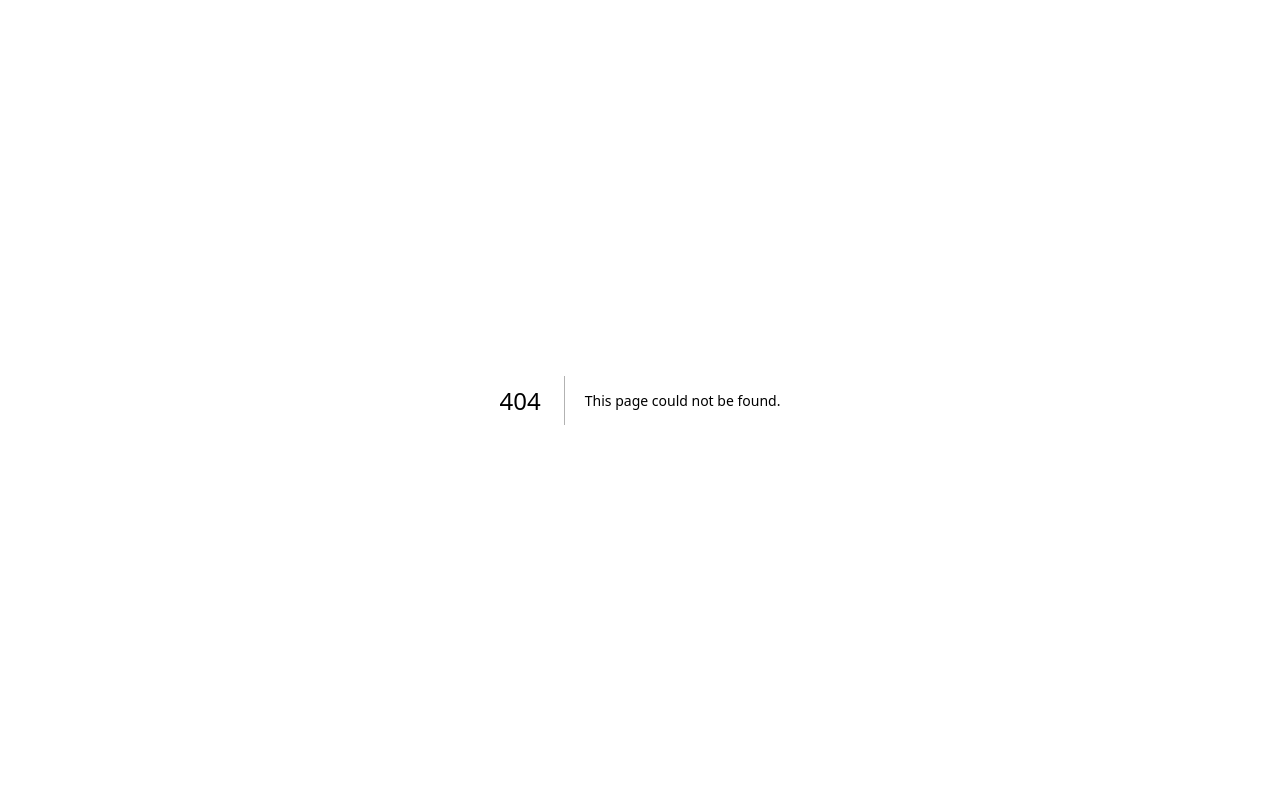
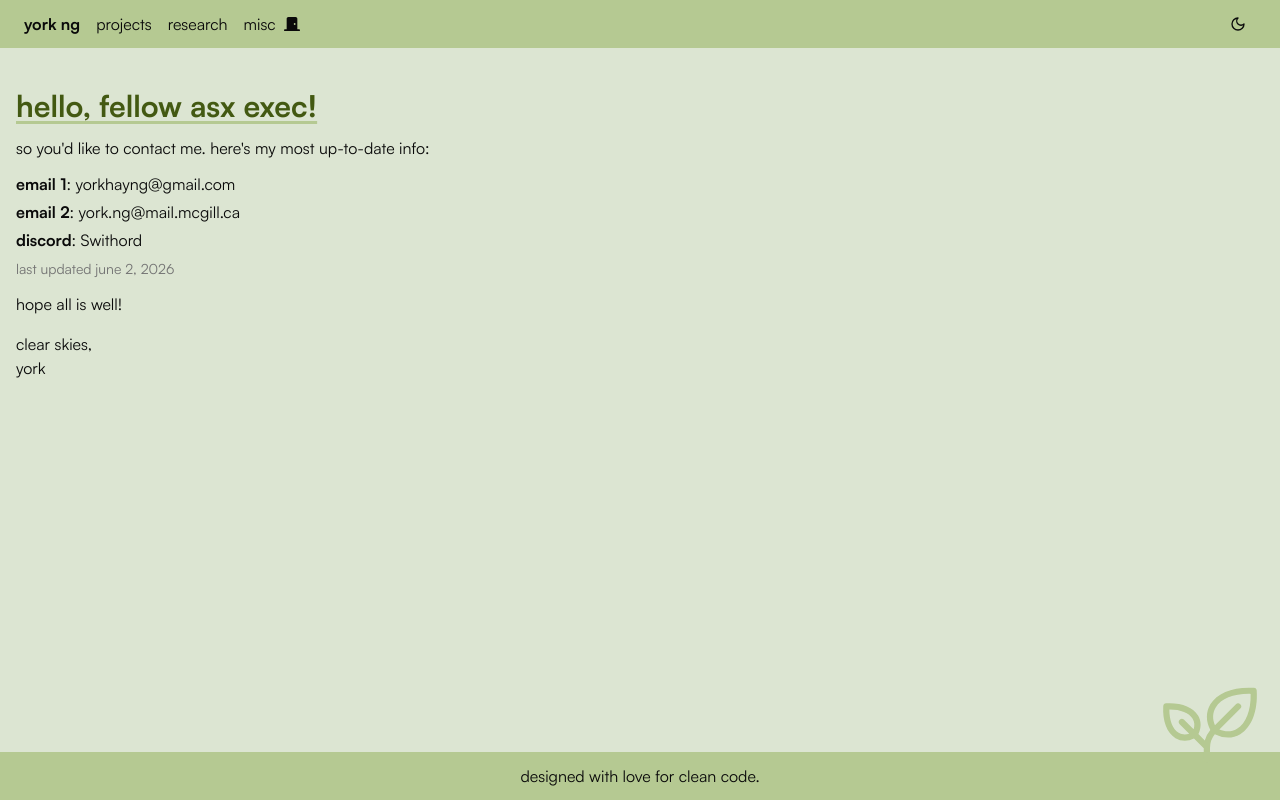
Before and after one commit to Swithord/personal-website, a Next.js app: page /asx in a window 1280 px wide. Before the commit this address had no page. Built offline with nearby package versions, Linux system fonts and the light colour scheme.

Commit message:
add asx contact page

```diff
--- /dev/null
+++ b/pages/asx.tsx
@@ -0,0 +1,50 @@
+import Footer from "@/components/footer";
+import Navbar from "@/components/navbar";
+import { GiCat } from "react-icons/gi";
+import Masonry, { ResponsiveMasonry } from "react-responsive-masonry";
+import {
+    Card,
+    CardContent,
+    CardDescription,
+    CardFooter,
+    CardHeader,
+    CardTitle,
+  } from "@/components/ui/card"
+import Link from "next/link";
+import { Button } from "@/components/ui/button";
+import { FiGithub, FiExternalLink } from "react-icons/fi";
+import { IoDocumentTextOutline } from "react-icons/io5";
+
+export default function Publications() {
+  return (
+    <div className='flex flex-col bg-background text-foreground h-screen gap-10 items-center'>
+        <Navbar />
+        <div className='flex flex-col w-full gap-10 container grow'>
+            <div className='flex flex-col gap-3'>
+                <span className='text-3xl text-primary font-bold underline underline-offset-4 decoration-secondary'>hello, fellow asx exec!</span>
+                <span>so you'd like to contact me. here's my most up-to-date info:</span>
+                <ul className='flex flex-col gap-1'>
+                    <li>
+                        <span className='font-bold'>email 1</span>: <a href="mailto:example@email.com">yorkhayng@gmail.com</a>
+                    </li>
+                    <li>
+                        <span className='font-bold'>email 2</span>: <a href="mailto:example2@email.com">york.ng@mail.mcgill.ca</a>
+                    </li>
+                    <li>
+                        <span className='font-bold'>discord</span>: Swithord
+                    </li>
+                    <li>
+                        <span className='text-sm text-muted-foreground'>last updated june 2, 2026</span>
+                    </li>
+                </ul>
+                <span>hope all is well!</span>
+                <div className='flex flex-col mt-1'>
+                    <span>clear skies,</span>
+                    <span>york</span>
+                </div>
+            </div>
+        </div>
+        <Footer />
+    </div>
+    );
+}
```
